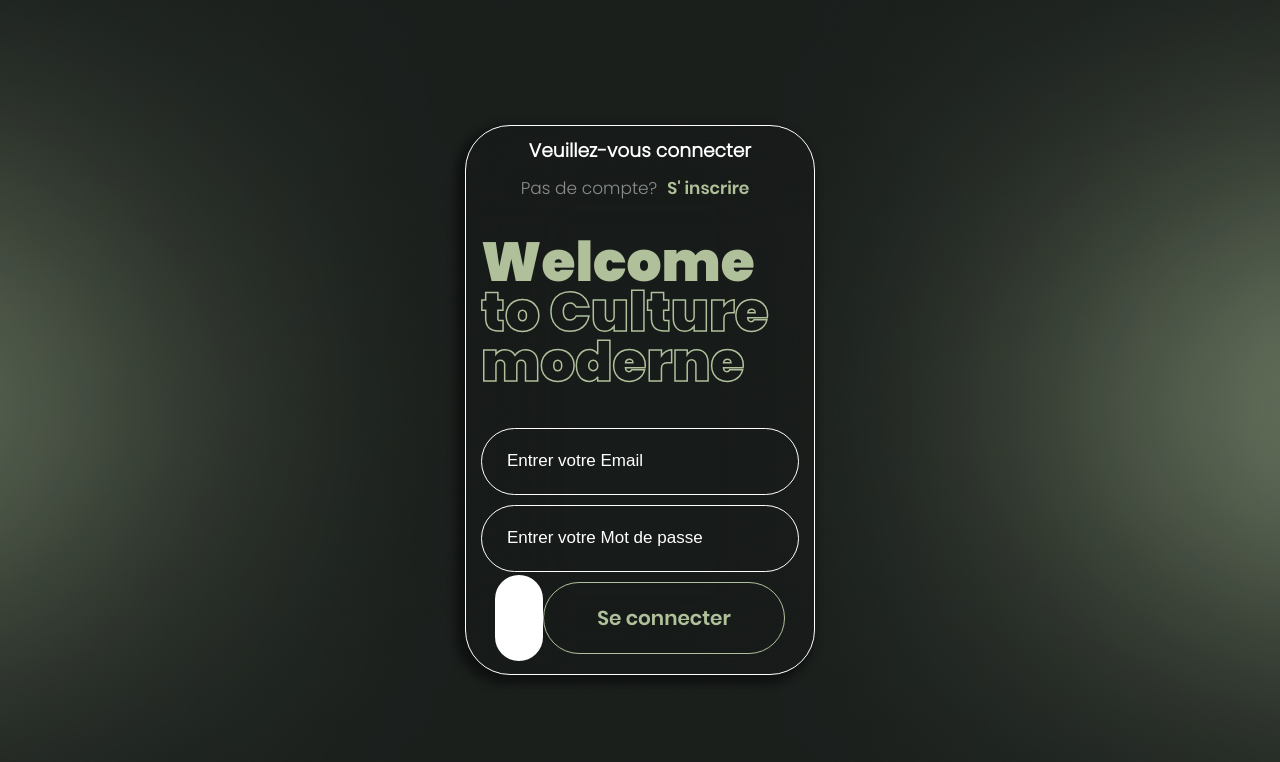
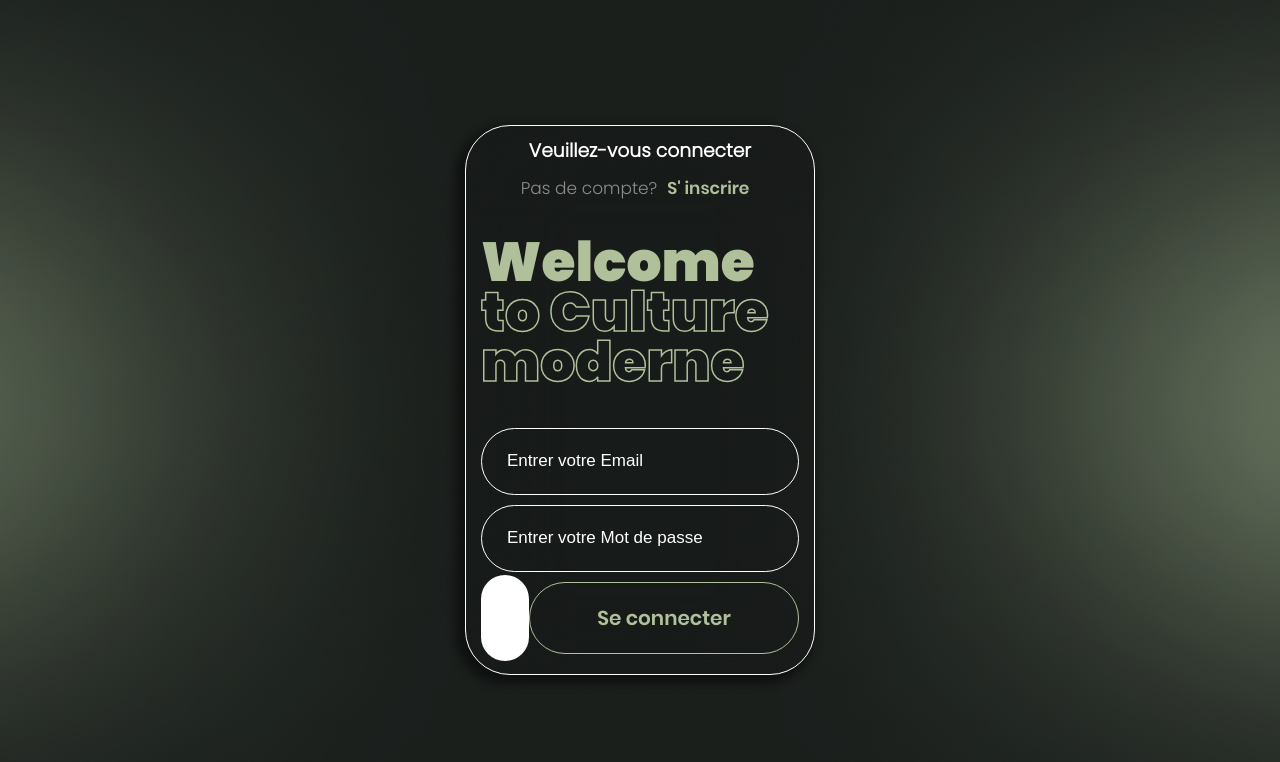
Before and after one commit to FrancoEzail/projet_s5_final, a React (Create React App) app: page /login in a window 1280 px wide. Shown: the top 762 px of the page. Built offline with nearby package versions, Linux system fonts and the light colour scheme; some icons are missing.

Commit message:
login webservice

```diff
--- a/package.json
+++ b/package.json
@@ -11,7 +11,7 @@
     "react": "^18.2.0",
     "react-dom": "^18.2.0",
     "react-dropzone": "^14.2.3",
-    "react-router-dom": "^6.21.3",
+    "react-router-dom": "^6.22.0",
     "react-scripts": "5.0.1",
     "web-vitals": "^2.1.4"
   },
--- a/src/App.js
+++ b/src/App.js
@@ -13,7 +13,7 @@ function App() {
           <Route path='/home' exact element={<Welcome />} />
           <Route path='/login' exact element={<Login />} />
           <Route path='/inscription' exact element={<Inscrit />} />
-          <Route path='/accueil' exact element={<Accueil />} />
+          <Route path='/accueil/:userId' exact element={<Accueil />} />
           <Route path='/profil' exact element={<Profil />} />
         </Routes>
       </BrowserRouter>
--- a/src/component/Comp_Login.js
+++ b/src/component/Comp_Login.js
@@ -1,6 +1,35 @@
-import React from "react";
-import { NavLink } from 'react-router-dom';
+import { NavLink, useNavigate } from 'react-router-dom';
+import React, { useState } from 'react';
+import axios from "axios";
 function CompLogin() {
+    const navigate = useNavigate();
+    const [email, setEmail] = useState("");
+    const [mdp, setMdp] = useState("");
+    const handleEmailChange = (e) => {
+        setEmail(e.target.value);
+    };
+
+    const handleMdpChange = (e) => {
+        setMdp(e.target.value);
+    };
+
+    const handleSubmit = async (e) => {
+        e.preventDefault();
+        try {
+            const response = await axios.get(`https://farm-production.up.railway.app/user/${email}/${mdp}`);
+            const userId = response.data.id;
+            const userNom = response.data.nom;
+            const userEmail = response.data.email;
+
+            localStorage.setItem('userId', userId);
+            localStorage.setItem('userNom', userNom);
+            localStorage.setItem('userEmail', userEmail);
+            navigate(`/accueil/${userId}`);
+
+        } catch (error) {
+
+        }
+    };
     return(
         <div className="login-card">
             <div className='head-log'>
@@ -30,20 +59,20 @@ function CompLogin() {
                     <h1 className="stroke-text">moderne</h1>
                 </div>
                 <div className="form-group-log">
+                    <form onSubmit={handleSubmit}>
                         <div className="form-input-log">
-                        <input type="email" name="" id="" placeholder="Entrer votre Email"/>
+                            <input type="email" id="" placeholder="Entrer votre Email" onChange={handleEmailChange} />
                         </div>
                         <div className="form-input-log">
-                        <input type="password" name="" id="" placeholder="Entrer votre Mot de passe"/>
+                            <input type="password" id="" placeholder="Entrer votre Mot de passe" onChange={handleMdpChange}/>
                         </div>
                         <div className='btn-log'>
                         <div className='icon-btn-log'>
                             <span><i className='fas fa-angle-double-right'></i></span>
                         </div>
-                        <NavLink to="/accueil">
                             <input type="submit" value="Se connecter"/>
-                        </NavLink>
                         </div>
+                    </form>
                 </div>
             </div>
         </div>
```
Also changed, not shown: 8 other files (tests, documents, lock files or other folders). Lines whose indentation alone changed are shown as unchanged.
